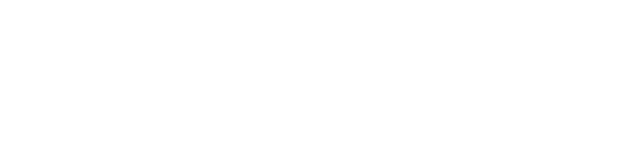
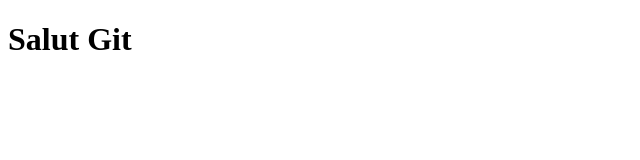
Before and after one commit to AntonioValer/discover-git, a plain HTML site: page index.html in a window 1280 px wide. Shown: the whole page, without its empty margins (0-640 px from the left). Drawn offline with Linux system fonts and the light colour scheme.

Commit message:
Add a title

```diff
--- a/index.html
+++ b/index.html
@@ -6,6 +6,6 @@
     <title>Git</title>
 </head>
 <body>
-
+    <h1>Salut Git</h1>
 </body>
 </html>
```
